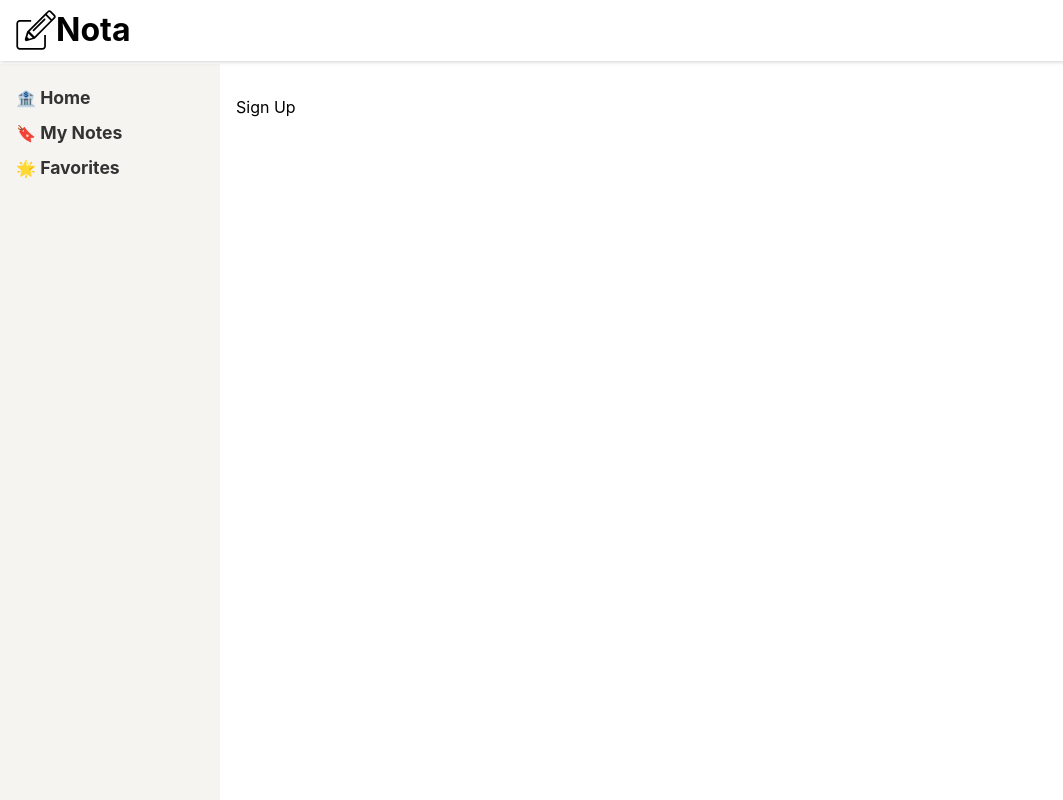
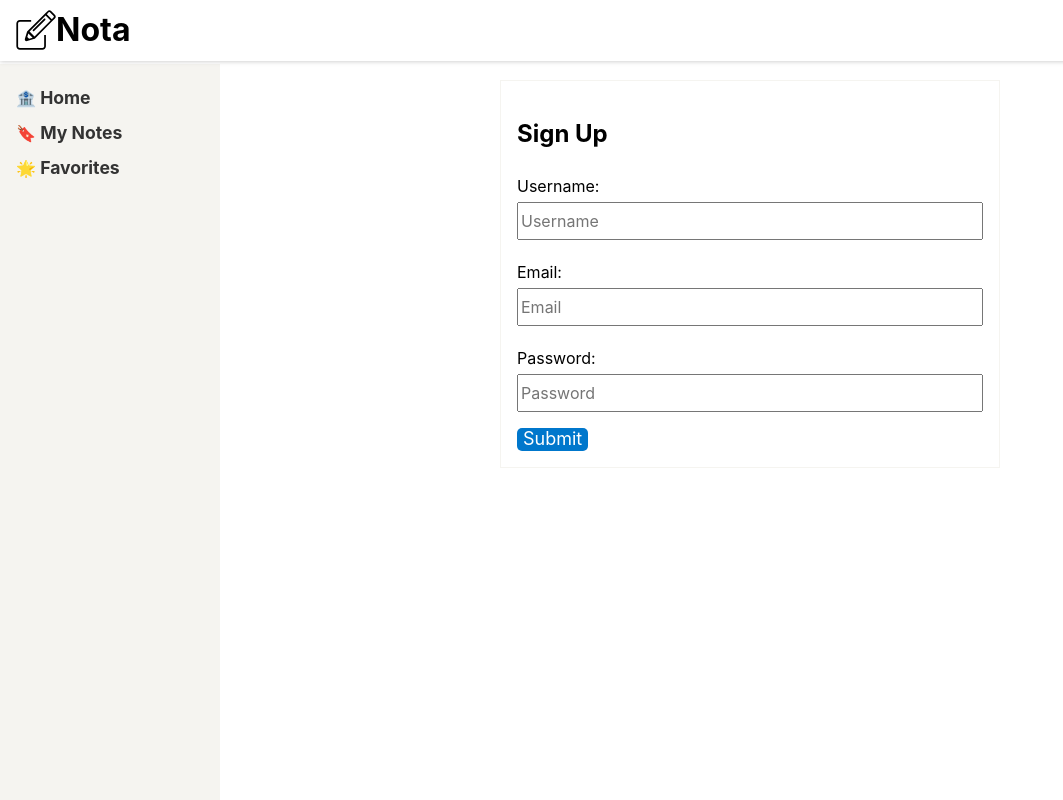
Before and after one commit to hjisaac/nota-web-client, a React (Vite) app: page /signup in a window 1280 px wide. Shown: the whole page, without its empty margins (0-1063 px from the left). Built offline with nearby package versions, Linux system fonts and the light colour scheme; no server answers.

Commit message:
Store logged user information in the browser

```diff
--- a/src/App.js
+++ b/src/App.js
@@ -1,17 +1,33 @@
 import React from "react";
 import ReactDOM from "react-dom";
-import { ApolloClient, ApolloProvider, InMemoryCache } from "@apollo/client";
+import { ApolloClient, ApolloProvider, createHttpLink, InMemoryCache } from "@apollo/client";
+import { setContext } from "apollo-link-context";
 
 import GlobalStyle from "./components/GlobalStyle";
 import Pages from "./pages";
 
 
 const uri = process.env.API_URI;
+const httpLink = createHttpLink({ uri });
 const cache = new InMemoryCache();
 
+// check for the token and return the headers to the context
+
+const authLink = setContext(
+    (_, { headers }) => {
+        return {
+            headers: {
+                ...headers,
+                autorization: localStorage.getItem("token") || ""
+            }
+        };
+    }
+);
+
 const client = new ApolloClient({
-    uri,
+    link: authLink.concat(httpLink),
     cache,
+    resolvers: {},
     connectToDevTools:true
 });
 
--- a/src/pages/signup.js
+++ b/src/pages/signup.js
@@ -1,16 +1,106 @@
-import React, { useEffect } from "react";
+import React, { useEffect, useState } from "react";
+import styled from "styled-components";
+import { useMutation, useApolloClient, gql } from "@apollo/client";
+
+import Button from "../components/Button";
+
+const signUpUser = gql`
+    mutation signUp($email: String!, $username: String!, $password: String!) {
+        signUp(email: $email, username: $username, password: $password)
+    }
+`;
+
+const Wrapper = styled.div`
+    border: 1px solid #f5f4f0;
+    max-width: 500px;
+    padding: 1em;
+    margin: 0 auto;
+`;
+
+const Form = styled.form`
+    label, input {
+        display: block;
+        line-height: 2em;
+    }
+
+    input {
+        width: 100%;
+        margin-bottom: 1em;
+    }
+`;
 
 
 const SignUp = props => {
+    // set the default state of the form
+    const [values, setValues] = useState();
+
+    // update the state when a user types in the form
+    const onChange = (event) => {
+        setValues({
+            ...values,
+            [event.target.name]: event.target.value
+        });
+    }
+
     useEffect(() => {
         // update the document title
         document.title = "Sign Up | Nota";
     });
 
+    const [ signUp, { loading, error }] = useMutation(signUpUser, {
+        onCompleted: data => {
+            // console.log the jwt when the mutation is complete
+            localStorage.setItem("token",  data.signUp);
+            console.log(localStorage.getItem("token"));
+            props.history.push("/");
+        }
+    });
+
     return (
-        <div>
-            <p>Sign Up</p>
-        </div>
+        <Wrapper>
+            <h2>Sign Up</h2>
+            <Form
+                onSubmit={event => {
+                    event.preventDefault();
+                    signUp({
+                        variables: {
+                            ...values
+                        }
+                    });
+            }}>
+                <label htmlFor="username"> Username: </label>
+                <input
+                    required
+                    type="text"
+                    id="username"
+                    name="username"
+                    placeholder="Username"
+                    onChange={onChange}
+                />
+
+                <label htmlFor="email"> Email: </label>
+                <input
+                    required
+                    type="email"
+                    id="email"
+                    name="email"
+                    placeholder="Email"
+                    onChange={onChange}
+                />
+
+                <label htmlFor="password"> Password: </label>
+                <input
+                    required
+                    type="password"
+                    id="password"
+                    name="password"
+                    placeholder="Password"
+                    onChange={onChange}
+                />
+
+                <Button type="submit">Submit</Button>
+            </Form>
+        </Wrapper>
     );
 };
 
```
